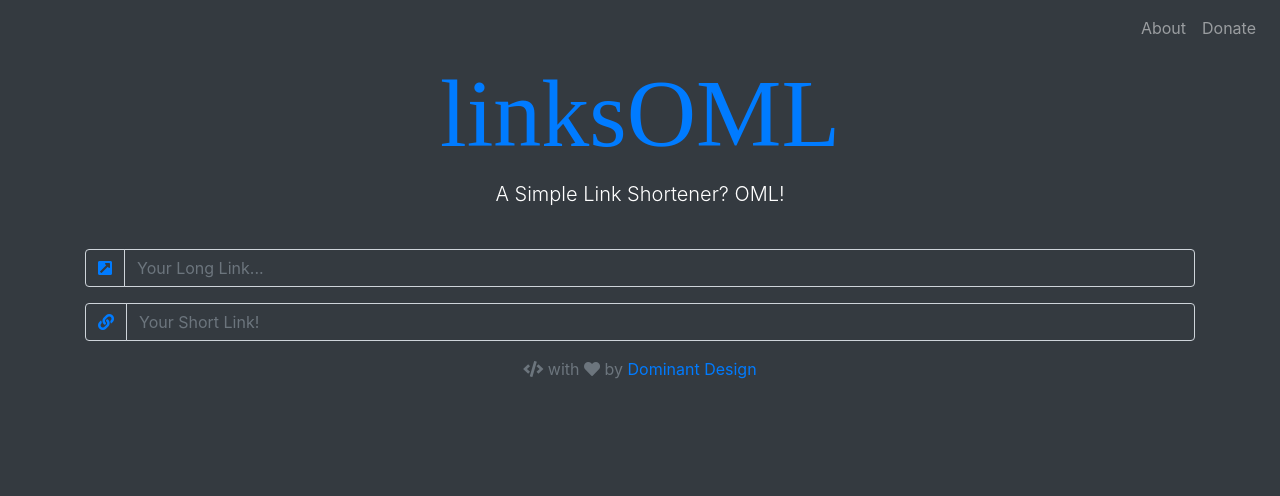
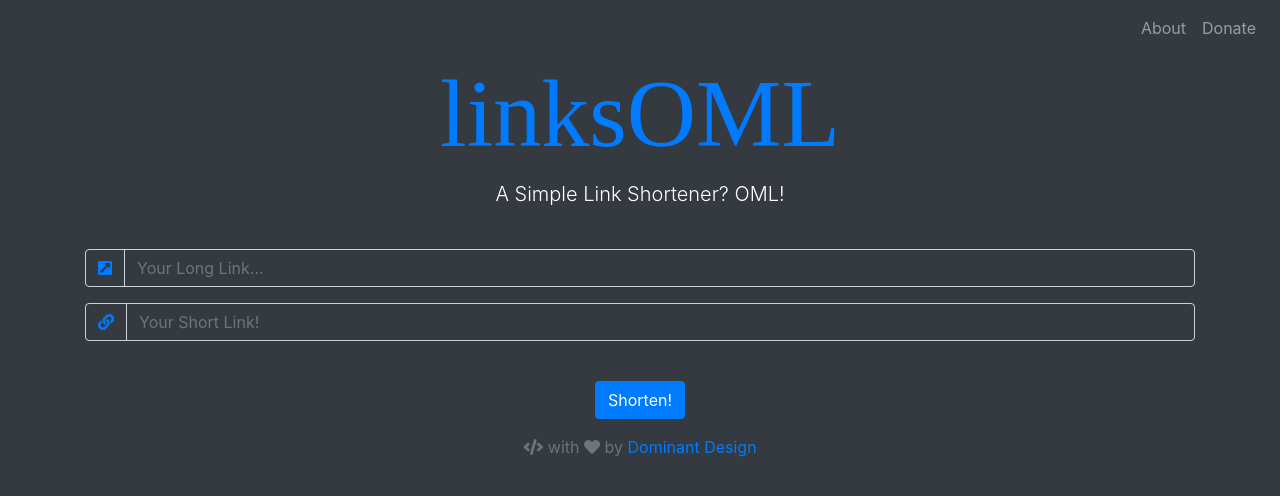
Before and after one commit to lomlrepository/lomlrepository.github.com, a Jekyll site: the page built from index.md, in a window 1280 px wide. Shown: the top 496 px of the page. Built offline with Jekyll 4.4.1, drawn with Linux system fonts in a browser that asks for light colours; nearby versions of some CDN libraries; some web fonts are replaced.

Commit message:
Update home.html

```diff
--- a/_layouts/home.html
+++ b/_layouts/home.html
@@ -55,6 +55,10 @@
   			</div>
  			<input type="text" id="shortURL" class="form-control bg-dark text-white" placeholder="Your Short Link!">
 		</div>
+		<br>
+		<button id="submit" class="btn btn-primary">Shorten!</button>
+		<br>
+		<p id="statusBox"></p>
 	</div>
 	<footer class="text-muted text-center">
 		<p><i class="fas fa-code"></i> with <i class="fas fa-heart"></i> by <a href="/#creator">Dominant Design</a></p>
```
